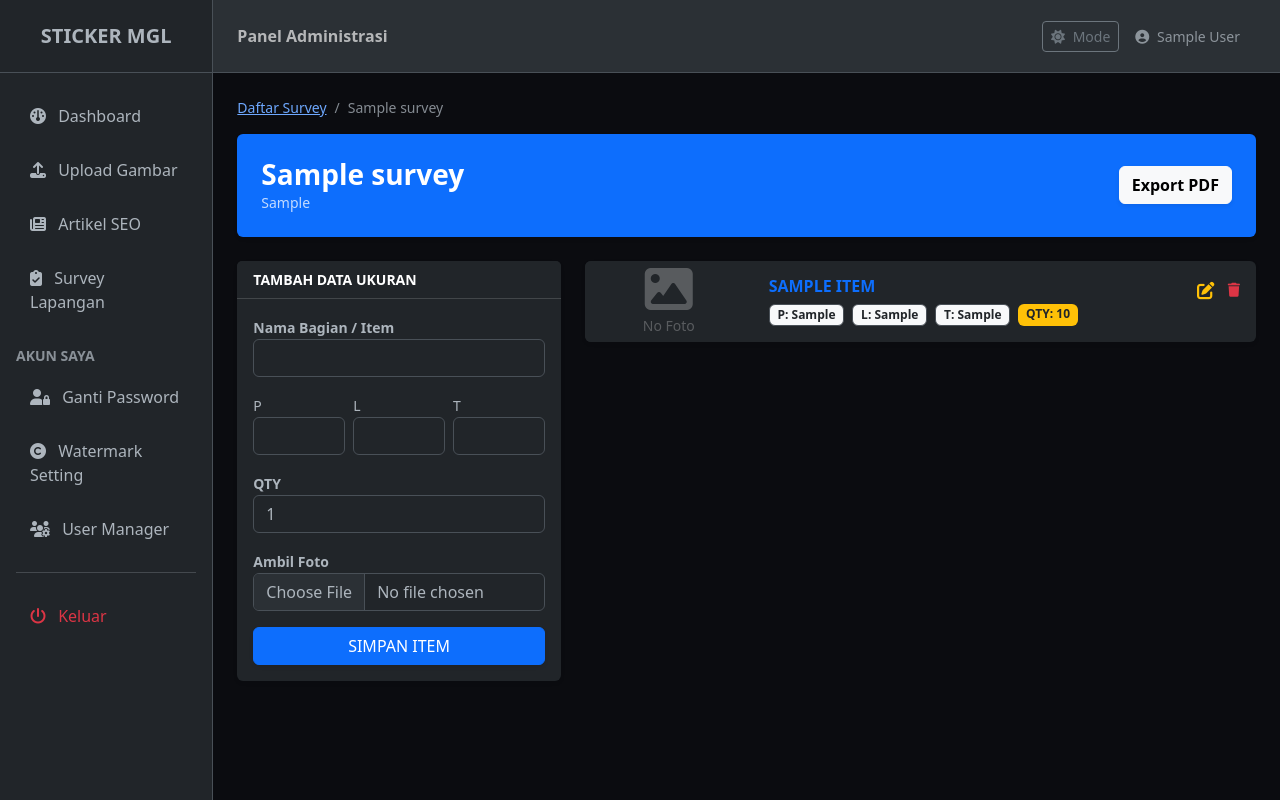
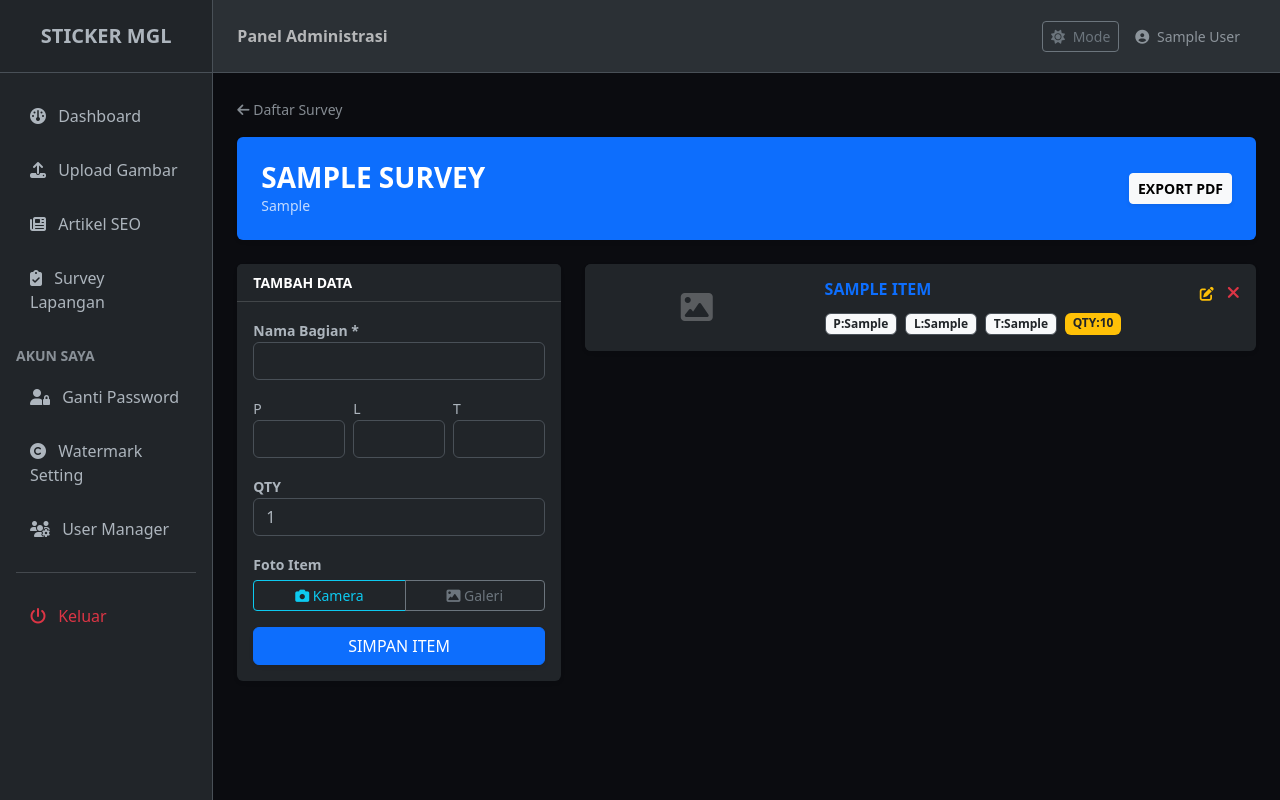
Before and after one commit to dziie-id/mgl, a PHP site: page /admin/survey-view.php?id=1 in a window 1280 px wide. Run offline with PHP 8.4, Linux system fonts and the light colour scheme; the visitor is signed in with stand-in values (Sample User, id 1); tables that the repository leaves empty or names only in its code hold one stand-in row (values such as "Sample post"); a stand-in replaces the project's code that opens the database connection; some libraries are stand-ins or nearby versions.

Commit message:
update admin/survey-view.php

```diff
--- a/admin/survey-view.php
+++ b/admin/survey-view.php
@@ -5,106 +5,84 @@ if (!isset($_SESSION['admin_logged_in'])) { header("Location: login.php"); exit;
 
 $id = $_GET['id'];
 
-// --- 1. LOGIKA TAMBAH ITEM SUSULAN ---
+// --- LOGIKA TAMBAH ITEM ---
 if (isset($_POST['add_item'])) {
     $foto_name = "";
-    if (!empty($_FILES['foto']['name'])) {
-        $foto_name = "ITM-" . time() . "-" . rand(10,99) . ".jpg";
-        move_uploaded_file($_FILES['foto']['tmp_name'], "../uploads/survey/" . $foto_name);
+    $file_input = !empty($_FILES['foto_kamera']['name']) ? 'foto_kamera' : (!empty($_FILES['foto_galeri']['name']) ? 'foto_galeri' : null);
+
+    if ($file_input) {
+        $foto_name = "ITM-" . time() . ".jpg";
+        move_uploaded_file($_FILES[$file_input]['tmp_name'], "../uploads/survey/" . $foto_name);
     }
     $stmt = $pdo->prepare("INSERT INTO survey_items (survey_id, nama_bagian, p, l, t, qty, foto_item) VALUES (?, ?, ?, ?, ?, ?, ?)");
     $stmt->execute([$id, $_POST['nama_bagian'], $_POST['p'], $_POST['l'], $_POST['t'], $_POST['qty'], $foto_name]);
-    $_SESSION['success'] = "Item berhasil ditambahkan!";
+    $_SESSION['success'] = "Item ditambahkan!";
     header("Location: survey-view.php?id=$id"); exit;
 }
 
-// --- 2. LOGIKA EDIT ITEM ---
+// --- LOGIKA EDIT ITEM ---
 if (isset($_POST['update_item'])) {
     $item_id = $_POST['item_id'];
-    $foto_lama = $_POST['foto_lama'];
-    $foto_final = $foto_lama;
+    $foto_final = $_POST['foto_lama'];
+    $file_input = !empty($_FILES['foto_kamera']['name']) ? 'foto_kamera' : (!empty($_FILES['foto_galeri']['name']) ? 'foto_galeri' : null);
 
-    if (!empty($_FILES['foto']['name'])) {
-        if (!empty($foto_lama) && file_exists("../uploads/survey/$foto_lama")) { unlink("../uploads/survey/$foto_lama"); }
+    if ($file_input) {
+        if (!empty($foto_final) && file_exists("../uploads/survey/$foto_final")) { unlink("../uploads/survey/$foto_final"); }
         $foto_final = "ITM-EDIT-" . time() . ".jpg";
-        move_uploaded_file($_FILES['foto']['tmp_name'], "../uploads/survey/" . $foto_final);
+        move_uploaded_file($_FILES[$file_input]['tmp_name'], "../uploads/survey/" . $foto_final);
     }
 
     $stmt = $pdo->prepare("UPDATE survey_items SET nama_bagian=?, p=?, l=?, t=?, qty=?, foto_item=? WHERE id=?");
     $stmt->execute([$_POST['nama_bagian'], $_POST['p'], $_POST['l'], $_POST['t'], $_POST['qty'], $foto_final, $item_id]);
-    $_SESSION['success'] = "Data item diperbarui!";
+    $_SESSION['success'] = "Data diperbarui!";
     header("Location: survey-view.php?id=$id"); exit;
 }
 
-// --- 3. LOGIKA HAPUS ITEM ---
+// --- LOGIKA HAPUS ---
 if (isset($_GET['del_item'])) {
-    $item_id = $_GET['del_item'];
-    $stmt = $pdo->prepare("SELECT foto_item FROM survey_items WHERE id = ?");
-    $stmt->execute([$item_id]);
-    $img = $stmt->fetch();
-    if ($img && !empty($img['foto_item'])) {
-        $path = "../uploads/survey/" . $img['foto_item'];
-        if (file_exists($path)) { unlink($path); }
-    }
-    $stmt = $pdo->prepare("DELETE FROM survey_items WHERE id = ?");
-    $stmt->execute([$item_id]);
-    $_SESSION['success'] = "Item berhasil dihapus!";
+    $stmt_f = $pdo->prepare("SELECT foto_item FROM survey_items WHERE id = ?");
+    $stmt_f->execute([$_GET['del_item']]);
+    $img = $stmt_f->fetch();
+    if ($img && !empty($img['foto_item'])) { @unlink("../uploads/survey/" . $img['foto_item']); }
+    $pdo->prepare("DELETE FROM survey_items WHERE id = ?")->execute([$_GET['del_item']]);
+    $_SESSION['success'] = "Item dihapus!";
     header("Location: survey-view.php?id=$id"); exit;
 }
 
 include 'header.php';
-
-// Ambil Data Klien
-$stmt = $pdo->prepare("SELECT * FROM surveys WHERE id = ?");
-$stmt->execute([$id]);
-$client = $stmt->fetch();
-
-// Ambil Rincian Item
-$items = $pdo->prepare("SELECT * FROM survey_items WHERE survey_id = ? ORDER BY id DESC");
-$items->execute([$id]);
-$survey_list = $items->fetchAll();
+$client = $pdo->query("SELECT * FROM surveys WHERE id = $id")->fetch();
+$survey_list = $pdo->query("SELECT * FROM survey_items WHERE survey_id = $id ORDER BY id DESC")->fetchAll();
 ?>
 
-<nav aria-label="breadcrumb" class="mb-3">
-  <ol class="breadcrumb">
-    <li class="breadcrumb-item small"><a href="survey.php">Daftar Survey</a></li>
-    <li class="breadcrumb-item small active"><?= $client['nama_klien'] ?></li>
-  </ol>
-</nav>
+<nav class="mb-3"><a href="survey.php" class="small text-muted text-decoration-none"><i class="fa fa-arrow-left"></i> Daftar Survey</a></nav>
 
 <div class="card bg-primary text-white border-0 shadow-sm mb-4">
     <div class="card-body p-4 d-flex justify-content-between align-items-center">
-        <div>
-            <h3 class="fw-bold mb-0"><?= $client['nama_klien'] ?></h3>
-            <p class="mb-0 opacity-75 small"><?= $client['lokasi'] ?></p>
-        </div>
-        <a href="survey-export.php?id=<?= $id ?>" target="_blank" class="btn btn-light shadow-sm fw-bold">Export PDF</a>
+        <div><h3 class="fw-bold mb-0 text-uppercase"><?= $client['nama_klien'] ?></h3><p class="mb-0 opacity-75 small"><?= $client['lokasi'] ?></p></div>
+        <a href="survey-export.php?id=<?= $id ?>" target="_blank" class="btn btn-light shadow-sm fw-bold btn-sm">EXPORT PDF</a>
     </div>
 </div>
 
 <div class="row g-4">
-    <!-- FORM TAMBAH -->
+    <!-- TAMBAH ITEM -->
     <div class="col-md-4">
         <div class="card border-0 shadow-sm sticky-top" style="top: 20px;">
-            <div class="card-header bg-dark text-white fw-bold small">TAMBAH DATA UKURAN</div>
+            <div class="card-header bg-dark text-white fw-bold small">TAMBAH DATA</div>
             <div class="card-body">
                 <form method="POST" enctype="multipart/form-data">
-                    <div class="mb-3">
-                        <label class="small fw-bold">Nama Bagian / Item</label>
-                        <input type="text" name="nama_bagian" class="form-control" required>
-                    </div>
+                    <div class="mb-3"><label class="small fw-bold">Nama Bagian *</label><input type="text" name="nama_bagian" class="form-control" required></div>
                     <div class="row g-2 mb-3">
                         <div class="col-4"><label class="small">P</label><input type="text" name="p" class="form-control"></div>
                         <div class="col-4"><label class="small">L</label><input type="text" name="l" class="form-control"></div>
                         <div class="col-4"><label class="small">T</label><input type="text" name="t" class="form-control"></div>
                     </div>
+                    <div class="mb-3"><label class="small fw-bold">QTY</label><input type="number" name="qty" class="form-control" value="1"></div>
                     <div class="mb-3">
-                        <label class="small fw-bold">QTY</label>
-                        <input type="number" name="qty" class="form-control" value="1">
-                    </div>
-                    <div class="mb-3">
-                        <label class="small fw-bold">Ambil Foto</label>
-                        <input type="file" name="foto" class="form-control" accept="image/*">
+                        <label class="small fw-bold">Foto Item</label>
+                        <div class="btn-group w-100 mt-1">
+                            <label class="btn btn-outline-info btn-sm"><i class="fa fa-camera"></i> Kamera<input type="file" name="foto_kamera" accept="image/*" capture="environment" class="d-none"></label>
+                            <label class="btn btn-outline-secondary btn-sm"><i class="fa fa-image"></i> Galeri<input type="file" name="foto_galeri" accept="image/*" class="d-none"></label>
+                        </div>
                     </div>
                     <button type="submit" name="add_item" class="btn btn-primary w-100 shadow-sm">SIMPAN ITEM</button>
                 </form>
@@ -119,74 +97,44 @@ $survey_list = $items->fetchAll();
             <div class="col-12">
                 <div class="card border-0 shadow-sm overflow-hidden">
                     <div class="row g-0">
-                        <div class="col-4 col-md-3 bg-dark d-flex align-items-center justify-content-center">
-                            <!-- LOGIKA TAMPIL GAMBAR -->
+                        <div class="col-4 bg-dark d-flex align-items-center justify-content-center">
                             <?php if(!empty($itm['foto_item']) && file_exists("../uploads/survey/".$itm['foto_item'])): ?>
-                                <a href="../uploads/survey/<?= $itm['foto_item'] ?>" data-fancybox="survey">
-                                    <img src="../uploads/survey/<?= $itm['foto_item'] ?>" class="img-fluid h-100 w-100" style="object-fit: cover; min-height: 120px;">
-                                </a>
-                            <?php else: ?>
-                                <div class="text-center text-white opacity-25">
-                                    <i class="fa-solid fa-image fa-3x"></i><br>
-                                    <small>No Foto</small>
-                                </div>
-                            <?php endif; ?>
+                                <a href="../uploads/survey/<?= $itm['foto_item'] ?>" data-fancybox="survey"><img src="../uploads/survey/<?= $itm['foto_item'] ?>" class="img-fluid h-100 w-100" style="object-fit: cover; min-height: 100px;"></a>
+                            <?php else: ?><i class="fa-solid fa-image fa-2x opacity-25 text-white"></i><?php endif; ?>
                         </div>
-                        <div class="col-8 col-md-9 p-3">
-                            <div class="d-flex justify-content-between">
-                                <h6 class="fw-bold mb-2 text-primary text-uppercase"><?= $itm['nama_bagian'] ?></h6>
+                        <div class="col-8 p-3">
+                            <div class="d-flex justify-content-between mb-2">
+                                <h6 class="fw-bold mb-0 text-primary text-uppercase"><?= $itm['nama_bagian'] ?></h6>
                                 <div>
-                                    <button class="btn btn-sm text-warning p-0 me-2" data-bs-toggle="modal" data-bs-target="#editModal<?= $itm['id'] ?>"><i class="fa-solid fa-pen-to-square fa-lg"></i></button>
-                                    <a href="?id=<?= $id ?>&del_item=<?= $itm['id'] ?>" class="text-danger small btn-hapus"><i class="fa-solid fa-trash"></i></a>
+                                    <button class="btn btn-sm text-warning p-0 me-2" data-bs-toggle="modal" data-bs-target="#editModal<?= $itm['id'] ?>"><i class="fa-solid fa-pen-to-square"></i></button>
+                                    <a href="?id=<?= $id ?>&del_item=<?= $itm['id'] ?>" class="text-danger small btn-hapus"><i class="fa-solid fa-xmark fa-lg"></i></a>
                                 </div>
                             </div>
                             <div class="d-flex flex-wrap gap-2">
-                                <span class="badge bg-light text-dark border">P: <?= $itm['p'] ?></span>
-                                <span class="badge bg-light text-dark border">L: <?= $itm['l'] ?></span>
-                                <span class="badge bg-light text-dark border">T: <?= $itm['t'] ?></span>
-                                <span class="badge bg-warning text-dark fw-bold">QTY: <?= $itm['qty'] ?></span>
+                                <span class="badge bg-light text-dark border">P:<?= $itm['p'] ?></span><span class="badge bg-light text-dark border">L:<?= $itm['l'] ?></span><span class="badge bg-light text-dark border">T:<?= $itm['t'] ?></span><span class="badge bg-warning text-dark">QTY:<?= $itm['qty'] ?></span>
                             </div>
                         </div>
                     </div>
                 </div>
             </div>
 
-            <!-- MODAL EDIT ITEM -->
+            <!-- MODAL EDIT -->
             <div class="modal fade" id="editModal<?= $itm['id'] ?>" tabindex="-1">
-                <div class="modal-dialog modal-dialog-centered">
-                    <div class="modal-content">
-                        <div class="modal-header bg-warning text-dark">
-                            <h5 class="modal-title fw-bold">Edit Item</h5>
-                            <button type="button" class="btn-close" data-bs-dismiss="modal"></button>
+                <div class="modal-dialog modal-dialog-centered"><div class="modal-content">
+                    <div class="modal-header bg-warning py-2"><h6 class="modal-title fw-bold">Edit Item</h6><button type="button" class="btn-close" data-bs-dismiss="modal"></button></div>
+                    <form method="POST" enctype="multipart/form-data"><div class="modal-body">
+                        <input type="hidden" name="item_id" value="<?= $itm['id'] ?>"><input type="hidden" name="foto_lama" value="<?= $itm['foto_item'] ?>">
+                        <div class="mb-3"><label class="small fw-bold">Nama Bagian</label><input type="text" name="nama_bagian" class="form-control" value="<?= $itm['nama_bagian'] ?>" required></div>
+                        <div class="row g-2 mb-3"><div class="col-4"><label class="small">P</label><input type="text" name="p" class="form-control" value="<?= $itm['p'] ?>"></div><div class="col-4"><label class="small">L</label><input type="text" name="l" class="form-control" value="<?= $itm['l'] ?>"></div><div class="col-4"><label class="small">T</label><input type="text" name="t" class="form-control" value="<?= $itm['t'] ?>"></div></div>
+                        <div class="mb-3"><label class="small fw-bold">QTY</label><input type="number" name="qty" class="form-control" value="<?= $itm['qty'] ?>"></div>
+                        <div class="mb-3"><label class="small fw-bold">Ganti Foto</label>
+                            <div class="btn-group w-100 mt-1">
+                                <label class="btn btn-outline-info btn-sm"><i class="fa fa-camera"></i> Kamera<input type="file" name="foto_kamera" accept="image/*" capture="environment" class="d-none"></label>
+                                <label class="btn btn-outline-secondary btn-sm"><i class="fa fa-image"></i> Galeri<input type="file" name="foto_galeri" accept="image/*" class="d-none"></label>
+                            </div>
                         </div>
-                        <form method="POST" enctype="multipart/form-data">
-                            <div class="modal-body">
-                                <input type="hidden" name="item_id" value="<?= $itm['id'] ?>">
-                                <input type="hidden" name="foto_lama" value="<?= $itm['foto_item'] ?>">
-                                <div class="mb-3">
-                                    <label class="small fw-bold">Nama Bagian</label>
-                                    <input type="text" name="nama_bagian" class="form-control" value="<?= $itm['nama_bagian'] ?>" required>
-                                </div>
-                                <div class="row g-2 mb-3">
-                                    <div class="col-4"><label class="small">P</label><input type="text" name="p" class="form-control" value="<?= $itm['p'] ?>"></div>
-                                    <div class="col-4"><label class="small">L</label><input type="text" name="l" class="form-control" value="<?= $itm['l'] ?>"></div>
-                                    <div class="col-4"><label class="small">T</label><input type="text" name="t" class="form-control" value="<?= $itm['t'] ?>"></div>
-                                </div>
-                                <div class="mb-3">
-                                    <label class="small fw-bold">QTY</label>
-                                    <input type="number" name="qty" class="form-control" value="<?= $itm['qty'] ?>">
-                                </div>
-                                <div class="mb-3">
-                                    <label class="small fw-bold">Ganti Foto (Kosongkan jika tidak)</label>
-                                    <input type="file" name="foto" class="form-control" accept="image/*">
-                                </div>
-                            </div>
-                            <div class="modal-footer">
-                                <button type="submit" name="update_item" class="btn btn-warning w-100 fw-bold">UPDATE DATA</button>
-                            </div>
-                        </form>
-                    </div>
-                </div>
+                    </div><div class="modal-footer"><button type="submit" name="update_item" class="btn btn-warning w-100 fw-bold">UPDATE</button></div></form>
+                </div></div>
             </div>
             <?php endforeach; ?>
         </div>
```
